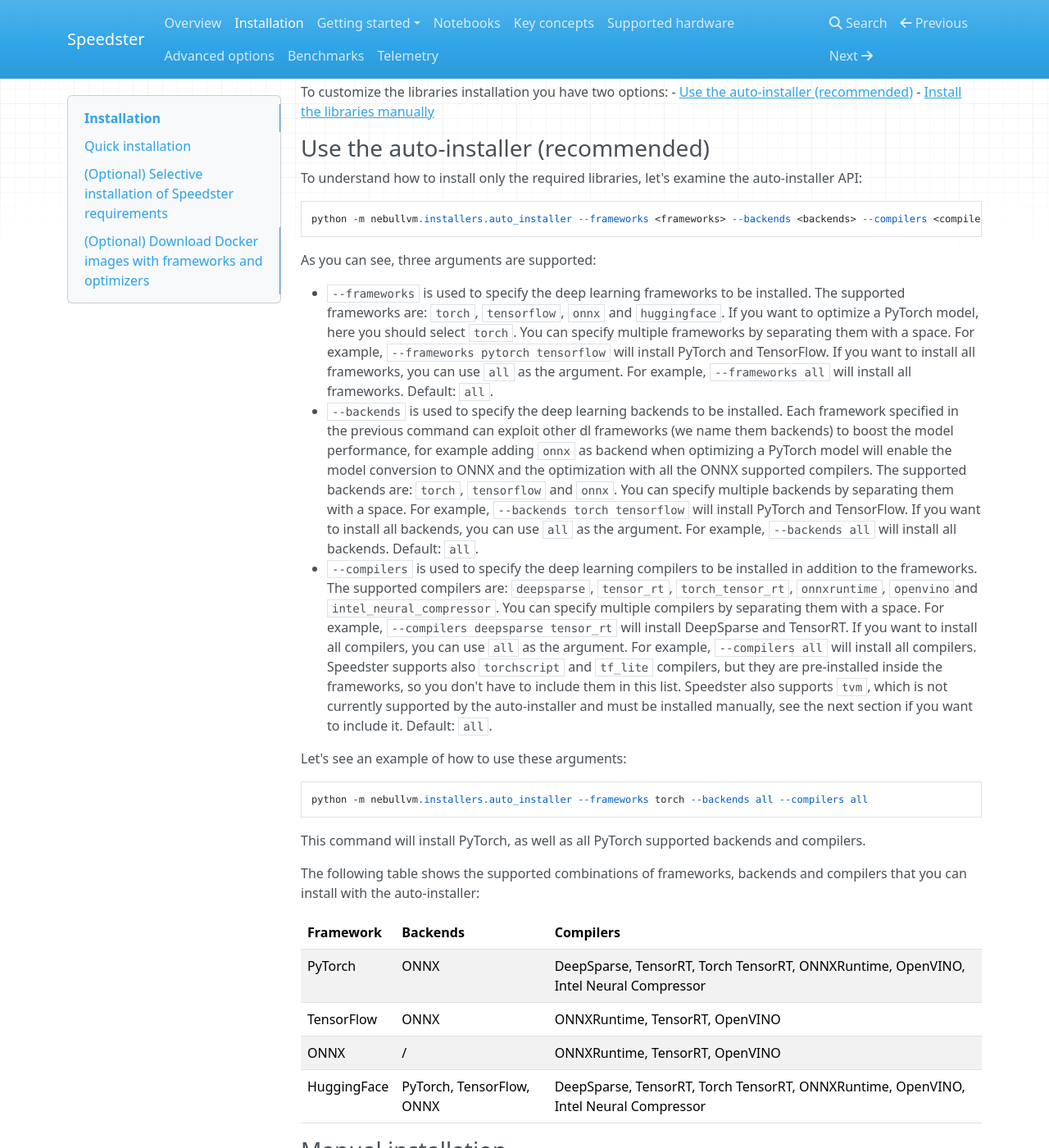
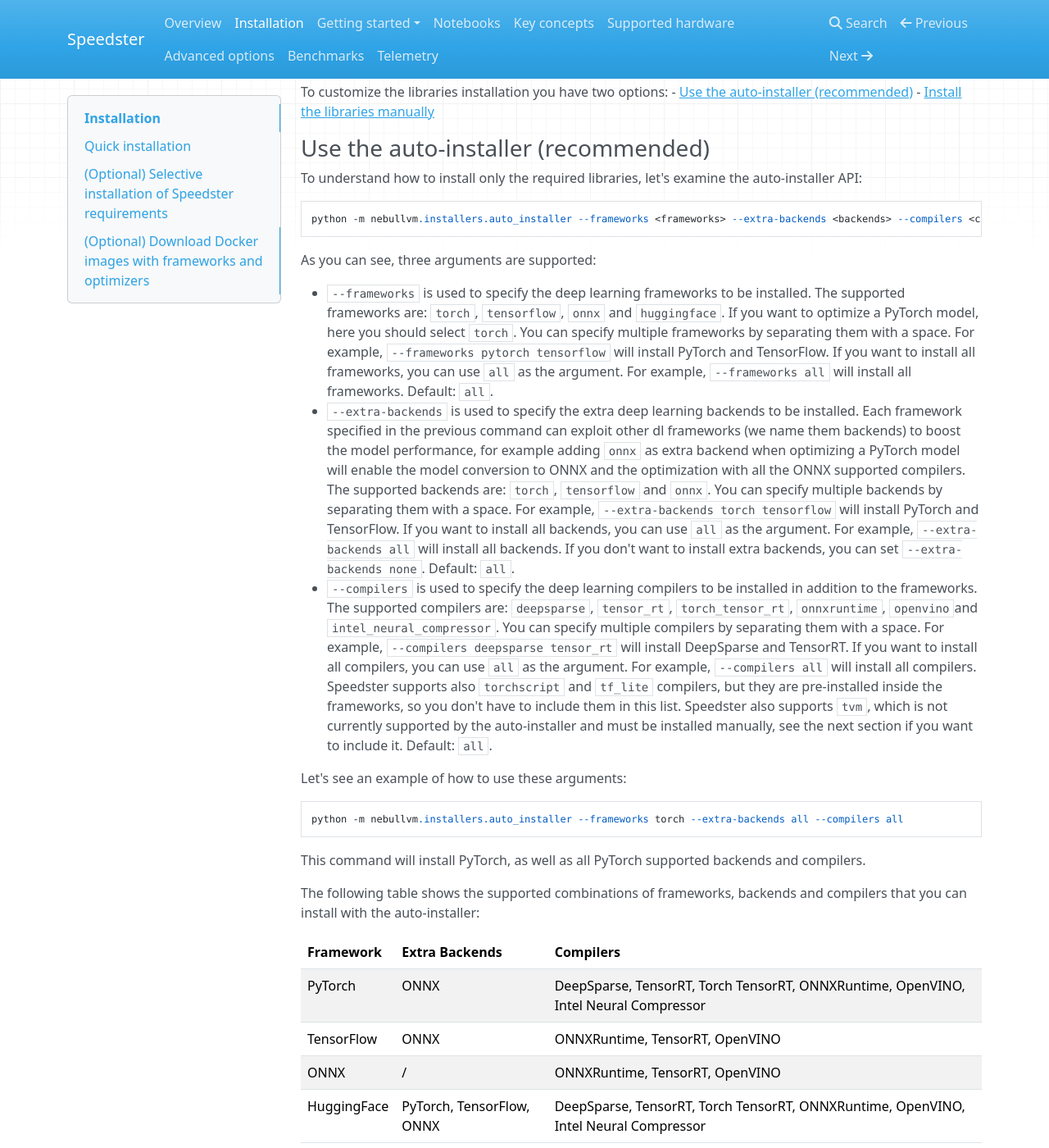
Before and after one commit to nebuly-ai/optimate, an MkDocs documentation site: the page built from apps/accelerate/speedster/docs/en/docs/installation.md, in a window 1280 px wide and 1400 px high, scrolled down 1006 px. Shown: the whole window at 82% size. Built offline with MkDocs 1.6.1, drawn with Linux system fonts in a browser that asks for light colours; nearby versions of some CDN libraries.

Commit message:
Rename backends argument to extra-backends

```diff
--- a/apps/accelerate/speedster/docs/en/docs/installation.md
+++ b/apps/accelerate/speedster/docs/en/docs/installation.md
@@ -41,23 +41,23 @@
 ### Use the auto-installer (recommended)
 To understand how to install only the required libraries, let's examine the auto-installer API:
 
-    python -m nebullvm.installers.auto_installer --frameworks <frameworks> --backends <backends> --compilers <compilers>
+    python -m nebullvm.installers.auto_installer --frameworks <frameworks> --extra-backends <backends> --compilers <compilers>
 
 As you can see, three arguments are supported:
 
 - `--frameworks` is used to specify the deep learning frameworks to be installed. The supported frameworks are: `torch`, `tensorflow`, `onnx` and `huggingface`. If you want to optimize a PyTorch model, here you should select `torch`. You can specify multiple frameworks by separating them with a space. For example, `--frameworks pytorch tensorflow` will install PyTorch and TensorFlow. If you want to install all frameworks, you can use `all` as the argument. For example, `--frameworks all` will install all frameworks. Default: `all`.
-- `--backends` is used to specify the deep learning backends to be installed. Each framework specified in the previous command can exploit other dl frameworks (we name them backends) to boost the model performance, for example adding `onnx` as backend when optimizing a PyTorch model will enable the model conversion to ONNX and the optimization with all the ONNX supported compilers. The supported backends are: `torch`, `tensorflow` and `onnx`. You can specify multiple backends by separating them with a space. For example, `--backends torch tensorflow` will install PyTorch and TensorFlow. If you want to install all backends, you can use `all` as the argument. For example, `--backends all` will install all backends. Default: `all`.
+- `--extra-backends` is used to specify the extra deep learning backends to be installed. Each framework specified in the previous command can exploit other dl frameworks (we name them backends) to boost the model performance, for example adding `onnx` as extra backend when optimizing a PyTorch model will enable the model conversion to ONNX and the optimization with all the ONNX supported compilers. The supported backends are: `torch`, `tensorflow` and `onnx`. You can specify multiple backends by separating them with a space. For example, `--extra-backends torch tensorflow` will install PyTorch and TensorFlow. If you want to install all backends, you can use `all` as the argument. For example, `--extra-backends all` will install all backends. If you don't want to install extra backends, you can set `--extra-backends none`. Default: `all`.
 - `--compilers` is used to specify the deep learning compilers to be installed in addition to the frameworks. The supported compilers are: `deepsparse`, `tensor_rt`, `torch_tensor_rt`, `onnxruntime`, `openvino`and `intel_neural_compressor`. You can specify multiple compilers by separating them with a space. For example, `--compilers deepsparse tensor_rt` will install DeepSparse and TensorRT. If you want to install all compilers, you can use `all` as the argument. For example, `--compilers all` will install all compilers. Speedster supports also `torchscript` and `tf_lite` compilers, but they are pre-installed inside the frameworks, so you don't have to include them in this list. Speedster also supports `tvm`, which is not currently supported by the auto-installer and must be installed manually, see the next section if you want to include it.  Default: `all`.
 
 Let's see an example of how to use these arguments:
 
-    python -m nebullvm.installers.auto_installer --frameworks torch --backends all --compilers all
+    python -m nebullvm.installers.auto_installer --frameworks torch --extra-backends all --compilers all
 
 This command will install PyTorch, as well as all PyTorch supported backends and compilers.
 
 The following table shows the supported combinations of frameworks, backends and compilers that you can install with the auto-installer:
 
-| Framework   | Backends                  | Compilers                                                                                        |
+| Framework   | Extra Backends            | Compilers                                                                                        |
 |-------------|---------------------------|--------------------------------------------------------------------------------------------------|
 | PyTorch       | ONNX                      | DeepSparse, TensorRT, Torch TensorRT, ONNXRuntime, OpenVINO, Intel Neural Compressor |
 | TensorFlow  | ONNX                      | ONNXRuntime, TensorRT, OpenVINO                                                      |
--- a/azure-pipelines.yml
+++ b/azure-pipelines.yml
@@ -28,7 +28,7 @@
   - script: python -m pip install torch torchvision --extra-index-url https://download.pytorch.org/whl/cu117
     displayName: 'Install PyTorch'
 
-  - script: python -m nebullvm.installers.auto_installer --frameworks all --backends all --compilers all
+  - script: python -m nebullvm.installers.auto_installer --frameworks all --extra-backends all --compilers all
     displayName: 'Install deep learning compilers'
 
   - script: python -m pip install -r "requirements-dev.txt"
```
Also changed, not shown: 3 other files.
